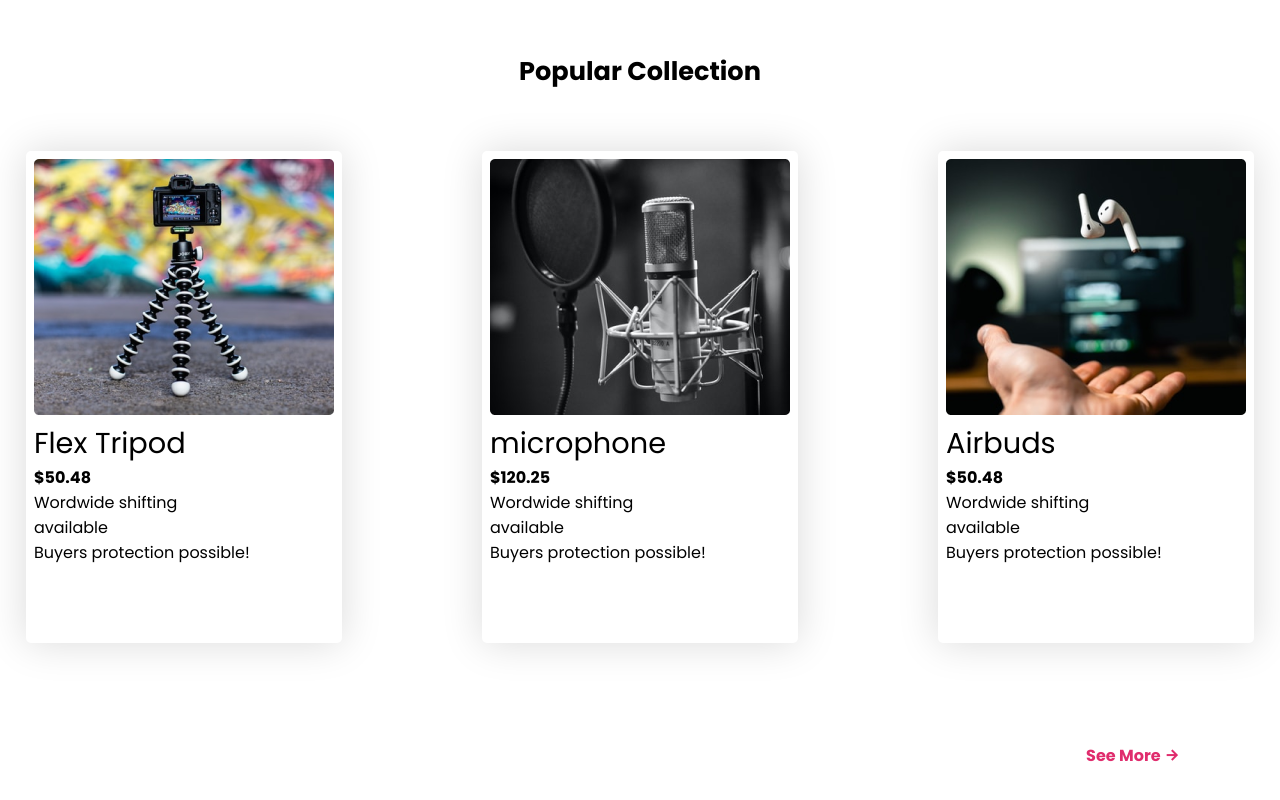
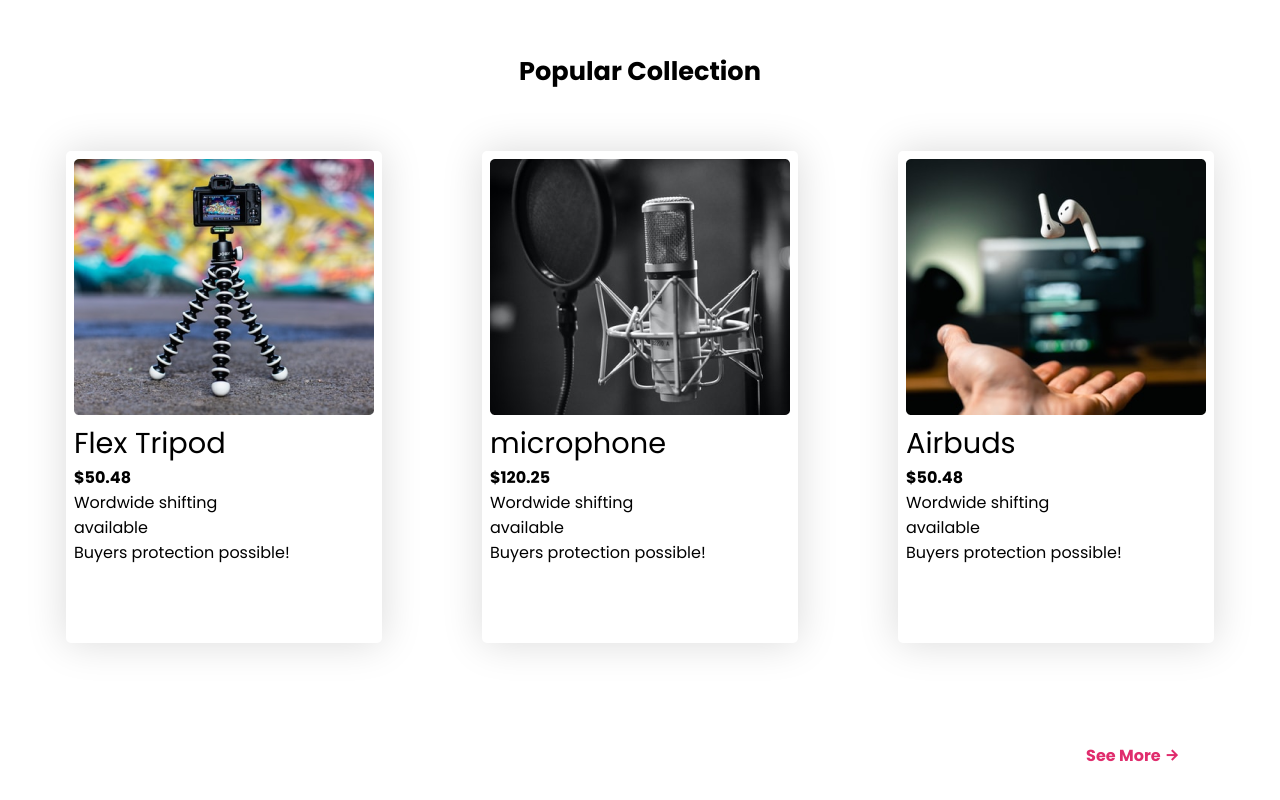
Before and after one commit to NaimuL295/pracitice-project-task3, a plain HTML site: page index.html in a window 1280 px wide. Shown: the part 618-1418 px from the top of the page. Drawn offline with nearby package versions, Linux system fonts and the light colour scheme.

Commit message:
add style

```diff
--- a/style/style.css
+++ b/style/style.css
@@ -114,7 +114,7 @@ gap: 95px;
   margin: 20px;
 }
 .Popular-collection-img{
-  gap: 140px;
+  gap: 100px;
 align-items: center;
 justify-content: center;
 }
```
